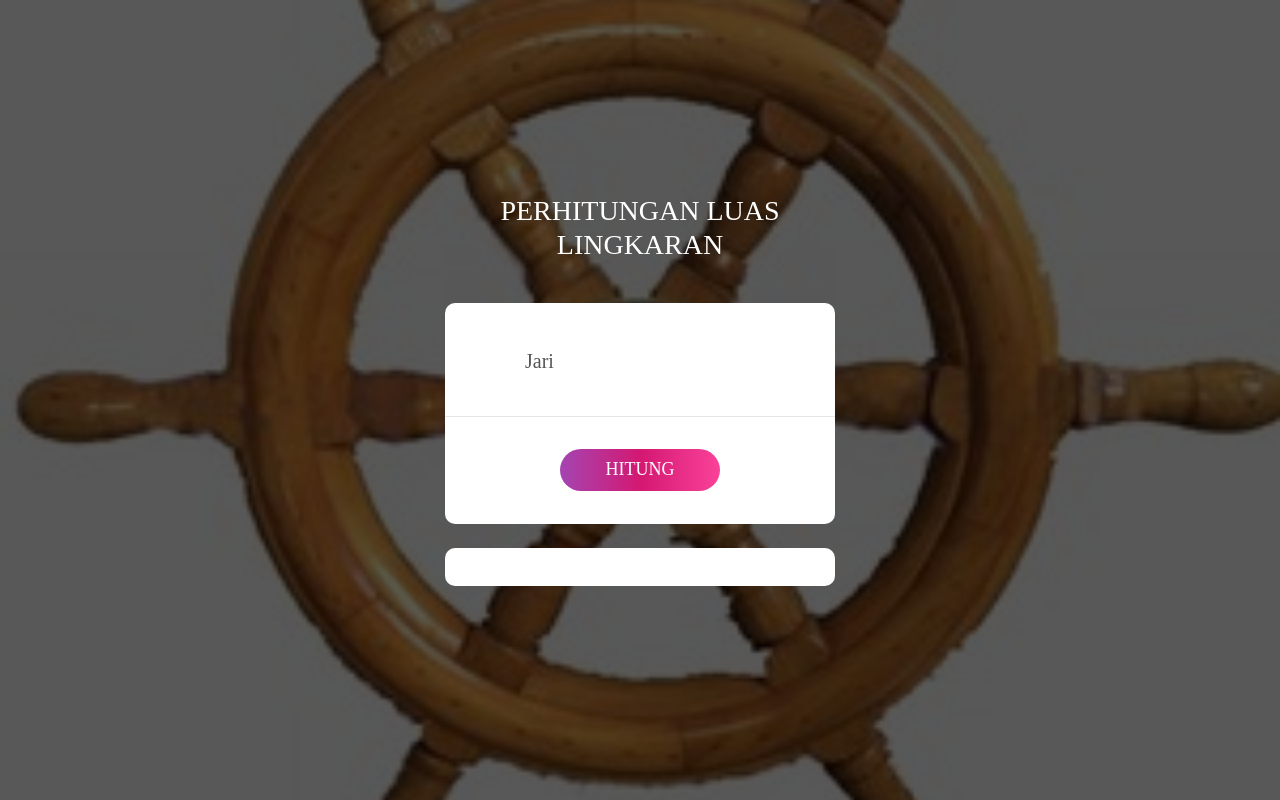
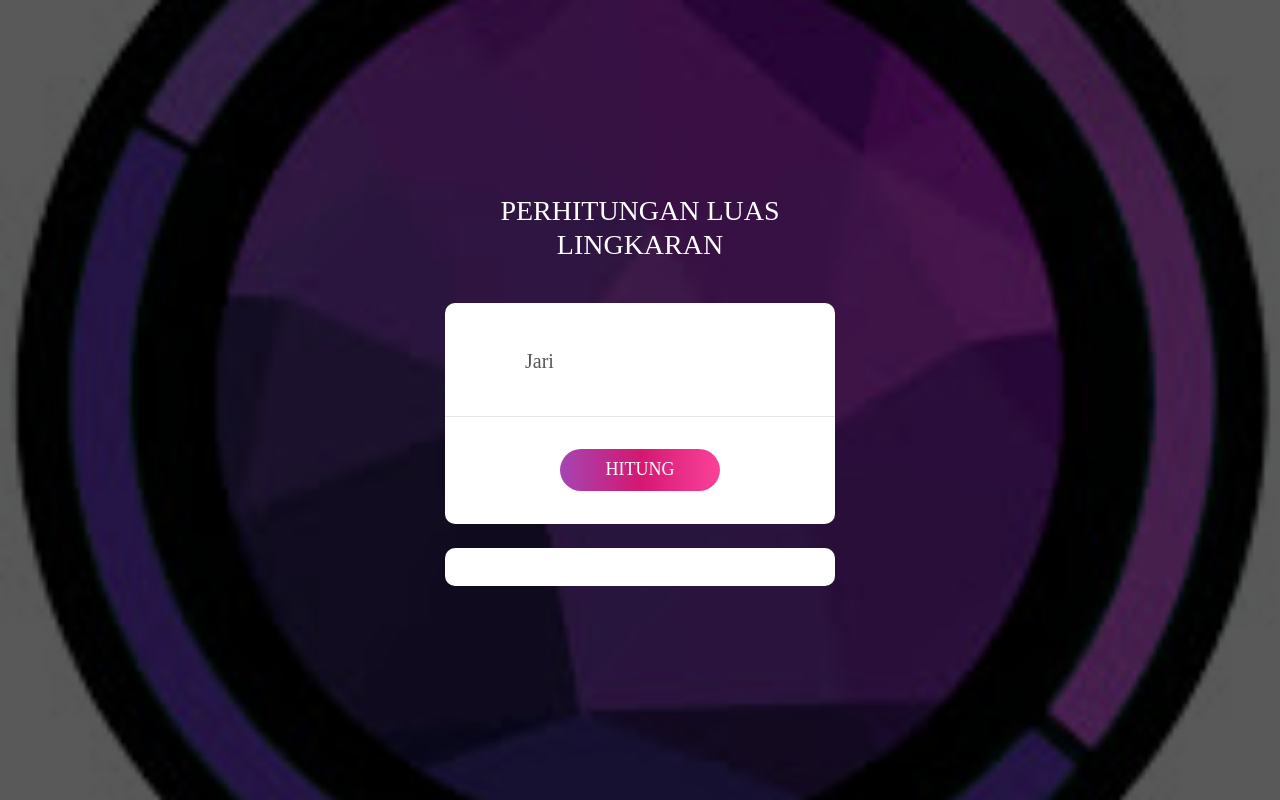
Before and after one commit to danupras01/lingkaran, a PHP site: page / in a window 1280 px wide. Run offline with PHP 8.4, Linux system fonts and the light colour scheme; some libraries are stand-ins or nearby versions; some web fonts are replaced.

Commit message:
perubahan gambar

```diff
--- a/index.php
+++ b/index.php
@@ -30,7 +30,7 @@
 <body>
 
 	<div class="limiter">
-		<div class="container-login100" style="background-image: url('images/KO.jpg');">
+		<div class="container-login100" style="background-image: url('images/O.jpg');">
 			<div class="wrap-login100 p-t-30 p-b-50">
 				<span class="login100-form-title p-b-41">
 					PERHITUNGAN LUAS LINGKARAN
```
